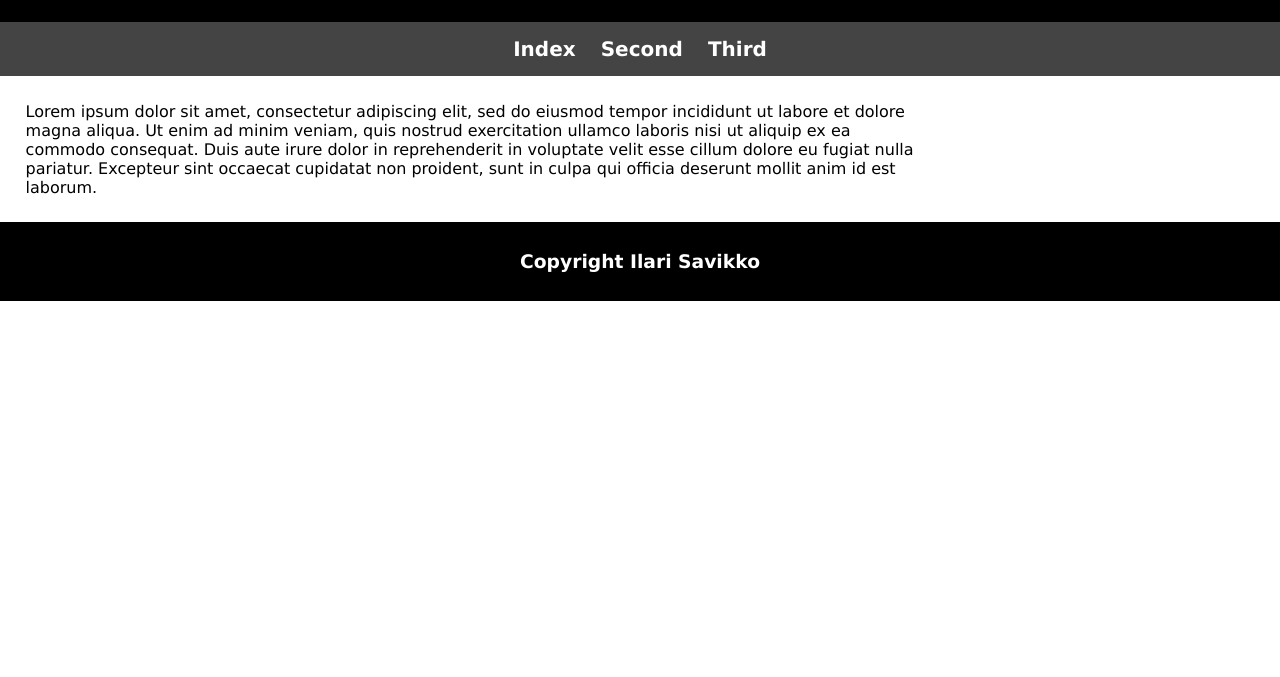
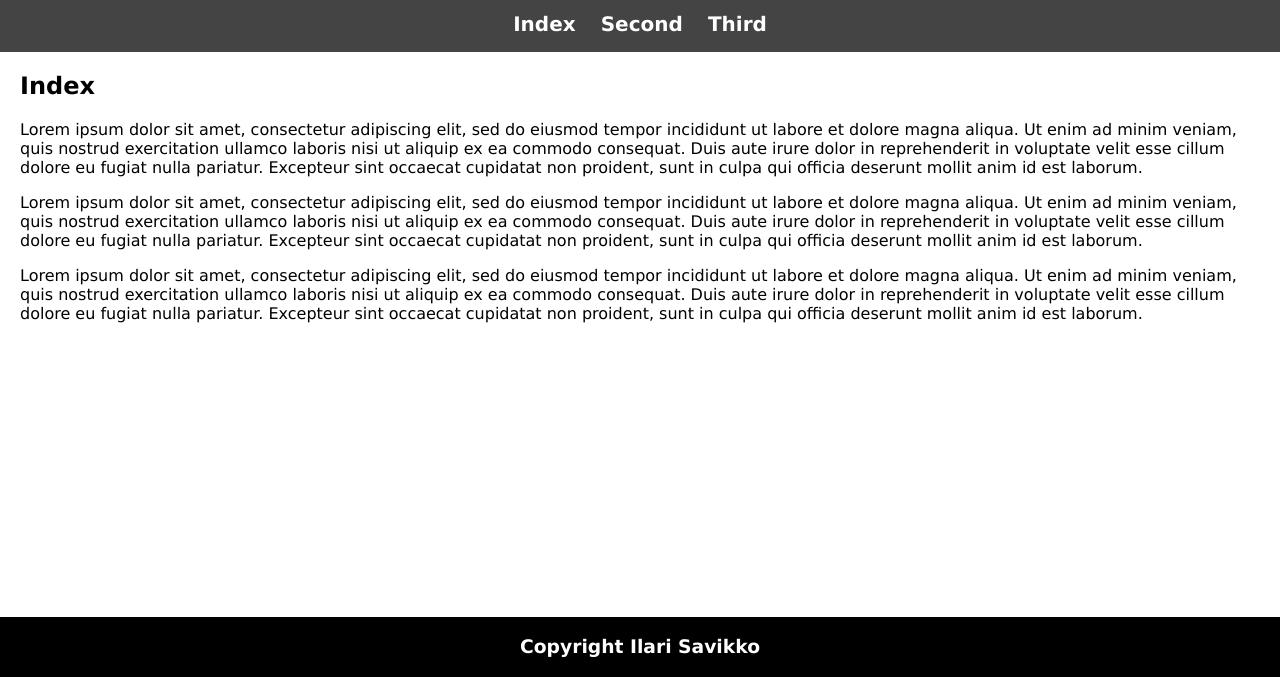
Before and after one commit to isavikko/isavikko.github.io, a plain HTML site: page index.html in a window 1280 px wide. Shown: the part 123-800 px from the top of the page. Drawn offline with Linux system fonts and the light colour scheme.

Commit message:
Updated all files to correspond with assignment
Updated contents of all files.
Optimised style.css.
Added .DS_Store to .gitignore

```diff
--- a/index.html
+++ b/index.html
@@ -4,7 +4,7 @@
     <meta charset="UTF-8" />
     <meta http-equiv="X-UA-Compatible" content="IE=edge" />
     <meta name="viewport" content="width=device-width, initial-scale=1.0" />
-    <title>Verkkosivujen kehittäminen</title>
+    <title>Document</title>
     <link rel="stylesheet" href="style.css" />
   </head>
   <body>
@@ -18,16 +18,37 @@
         <li><a href="third.html">Third</a></li>
       </ul>
     </nav>
-    <section id="text">
-      <p>
-        Lorem ipsum dolor sit amet, consectetur adipiscing elit, sed do eiusmod
-        tempor incididunt ut labore et dolore magna aliqua. Ut enim ad minim
-        veniam, quis nostrud exercitation ullamco laboris nisi ut aliquip ex ea
-        commodo consequat. Duis aute irure dolor in reprehenderit in voluptate
-        velit esse cillum dolore eu fugiat nulla pariatur. Excepteur sint
-        occaecat cupidatat non proident, sunt in culpa qui officia deserunt
-        mollit anim id est laborum.
-      </p>
+    <section>
+      <div id="content">
+        <h2>Index</h2>
+        <p>
+          Lorem ipsum dolor sit amet, consectetur adipiscing elit, sed do
+          eiusmod tempor incididunt ut labore et dolore magna aliqua. Ut enim ad
+          minim veniam, quis nostrud exercitation ullamco laboris nisi ut
+          aliquip ex ea commodo consequat. Duis aute irure dolor in
+          reprehenderit in voluptate velit esse cillum dolore eu fugiat nulla
+          pariatur. Excepteur sint occaecat cupidatat non proident, sunt in
+          culpa qui officia deserunt mollit anim id est laborum.
+        </p>
+        <p>
+          Lorem ipsum dolor sit amet, consectetur adipiscing elit, sed do
+          eiusmod tempor incididunt ut labore et dolore magna aliqua. Ut enim ad
+          minim veniam, quis nostrud exercitation ullamco laboris nisi ut
+          aliquip ex ea commodo consequat. Duis aute irure dolor in
+          reprehenderit in voluptate velit esse cillum dolore eu fugiat nulla
+          pariatur. Excepteur sint occaecat cupidatat non proident, sunt in
+          culpa qui officia deserunt mollit anim id est laborum.
+        </p>
+        <p>
+          Lorem ipsum dolor sit amet, consectetur adipiscing elit, sed do
+          eiusmod tempor incididunt ut labore et dolore magna aliqua. Ut enim ad
+          minim veniam, quis nostrud exercitation ullamco laboris nisi ut
+          aliquip ex ea commodo consequat. Duis aute irure dolor in
+          reprehenderit in voluptate velit esse cillum dolore eu fugiat nulla
+          pariatur. Excepteur sint occaecat cupidatat non proident, sunt in
+          culpa qui officia deserunt mollit anim id est laborum.
+        </p>
+      </div>
     </section>
     <footer>
       <h3>Copyright Ilari Savikko</h3>
--- a/style.css
+++ b/style.css
@@ -1,36 +1,37 @@
 body {
   font-family: Verdana, sans-serif;
-  height: 100vh;
-  min-height: 100vh;
   margin: 0;
+  background-color: white;
+  overflow: hidden;
 }
 
-p {
-  margin: 2%;
-}
-h1 {
-  font-size: 50px;
-}
 header {
   color: white;
-  height: auto;
-  padding: 10px;
+  height: 120px;
+  width: 100%;
   background-color: black;
   text-align: center;
+  line-height: 120px;
+}
+
+header h1 {
+  margin: 0px;
+  font-size: 40px;
 }
 
 nav {
   background-color: #444444;
   text-align: center;
-  padding: 5px;
-  height: auto;
+  width: 100%;
+  height: 55px;
+  line-height: 55px;
 }
 
 nav li {
   display: inline-block;
   font-size: 20px;
   font-weight: bold;
-  padding: 10px;
+  padding: 0 10px;
   list-style-type: none;
 }
 nav ul {
@@ -38,67 +39,67 @@ nav ul {
   margin: 0px;
 }
 
-nav a:link {
+nav a {
   color: white;
   text-decoration: none;
-}
-
-nav a:visited {
-  color: white;
 }
 
 nav a:hover {
   color: red;
 }
 
-#text {
-  float: left;
-  width: 70%;
-  margin: 2%;
+#wrapper {
+
+  width: 100%;
 }
 
-#text p {
-  margin: 0;
-  padding: 0;
+#content {
+  margin: 20px;
 }
 
 #left_nav {
+  position: fixed;
   background-color: #999999;
-  width: 20vh;
-  height: 80%;
+  width: 170px;
   float: left;
+  height: 100%;
+  overflow: hidden;
 }
 
 #left_nav ul {
-  padding: 1%;
   margin: 0px;
+  padding: 25px;
 }
 
 #left_nav li {
-  padding: 5%;
   font-size: 20px;
+  padding-bottom: 10px;
   font-weight: bold;
   list-style-type: none;
 }
 
-#left_nav a:link {
+#left_nav a {
   color: white;
   text-decoration: none;
 }
 
-#left_nav a:visited {
-  color: white;
-}
 
 #left_nav a:hover {
   color: red;
 }
 
+#content_left {
+  overflow: auto;
+  margin: 0px 20px 20px 190px;
+}
+
 footer {
-  height: auto;
-  padding: 10px;
+  position: absolute;
+  bottom: 0;
+  color: white;
+  height: 60px;
+  width: 100%;
+  background-color: black;
+  text-align: center;
   clear: left;
-  text-align: center;
-  background-color: black;
-  color: white;
 }
```
Also changed, not shown: second.html (+15 -13 lines), third.html (+22 -17 lines), 1 other file.
